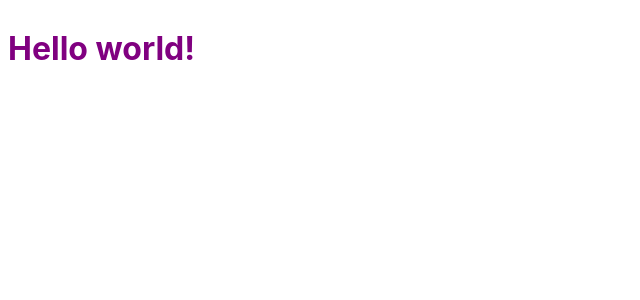
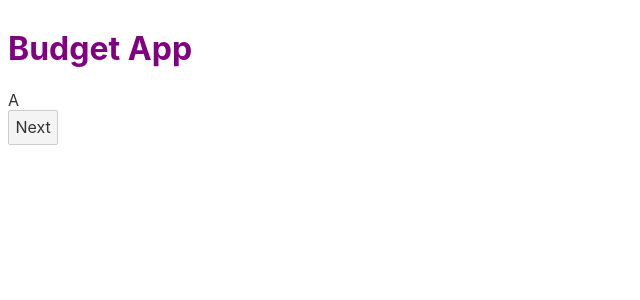
Before and after one commit to CorvusEtiam/svelte-budget-app, a Svelte app: page / in a window 1280 px wide. Shown: the top 300 px of the page, without its empty margins (0-640 px from the left). Built offline with nearby package versions, Linux system fonts and the light colour scheme.

Commit message:
First multiform components
+ MultiForm wrapper component
+ FormPanel with panel switcher
+ globals.js as a way to place svelte store

```diff
--- a/src/App.svelte
+++ b/src/App.svelte
@@ -1,5 +1,8 @@
 <script>
-	export let name;
+	import MultiForm from "./MultiForm.svelte";
+	import FormPanel from "./FormPanel.svelte";
+
+	export let name = "";
 </script>
 
 <style>
@@ -8,4 +11,17 @@
 	}
 </style>
 
-<h1>Hello {name}!</h1>
+<h1>Budget App</h1>
+<div>
+<MultiForm first={0} last={2} current={0}>
+	<FormPanel index={0}>
+		<div>A</div>
+	</FormPanel>
+	<FormPanel index={1}>
+		<div>B</div>
+	</FormPanel>
+	<FormPanel index={2}>
+		<div>C</div>
+	</FormPanel>
+</MultiForm>
+</div>
--- /dev/null
+++ b/src/FormPanel.svelte
@@ -0,0 +1,10 @@
+<script>
+import { controllerState } from "./globals.js";
+
+export let index;
+</script>
+{#if $controllerState.current == index}
+<div class="multiform-panel">
+    <slot></slot>
+</div>
+{/if}
--- /dev/null
+++ b/src/MultiForm.svelte
@@ -0,0 +1,35 @@
+<script>
+    import { onMount } from "svelte";
+    import { controllerState } from "./globals.js";
+
+    export let first = 0;
+    export let last;
+    export let current = 0;
+
+    onMount(() => {
+        $controllerState.current = current;
+    })
+
+    $: previous_active = ($controllerState.current > first) && !$controllerState.prev;
+    $: next_active = ($controllerState.current < last) && !$controllerState.next;
+
+    function prev_panel() {
+        $controllerState.current = $controllerState.current - 1;
+    }
+
+    function next_panel() {
+        $controllerState.current = $controllerState.current + 1;
+    }
+
+</script>
+<form>
+    <slot></slot>
+    <div class="controller">
+    {#if previous_active }
+        <button type="button" on:click={prev_panel}>Previous</button>
+    {/if}
+    {#if next_active }
+        <button type="button" on:click={next_panel}>Next</button>
+    {/if}
+    </div>
+</form>
--- /dev/null
+++ b/src/globals.js
@@ -0,0 +1,7 @@
+import { writable } from "svelte/store";
+
+export const controllerState = writable({
+    current: 0,
+    next: false,
+    prev: false
+})
--- a/src/main.js
+++ b/src/main.js
@@ -2,9 +2,7 @@ import App from './App.svelte';
 
 const app = new App({
 	target: document.body,
-	props: {
-		name: 'world'
-	}
+	props: {}
 });
 
 export default app;
```
Also changed, not shown: 1 other file (tests, documents, lock files or other folders).
